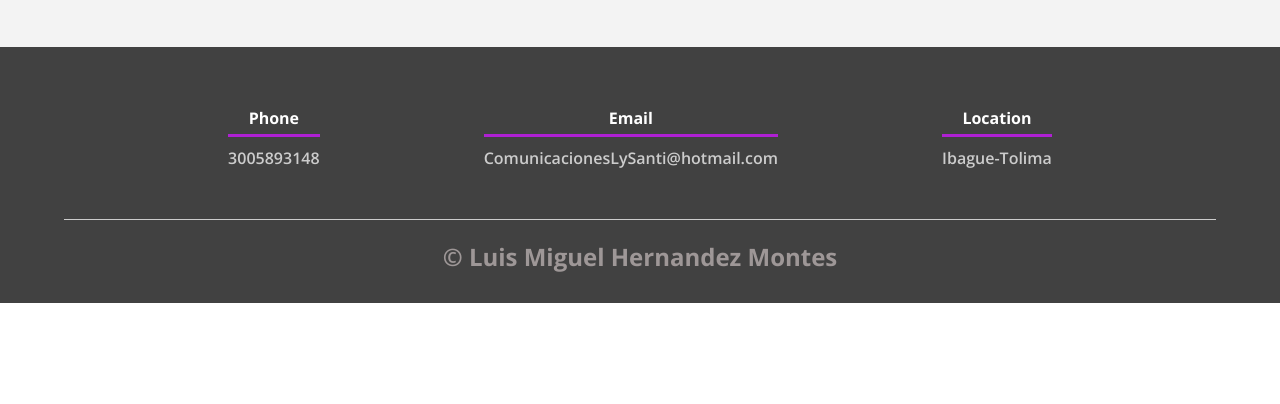
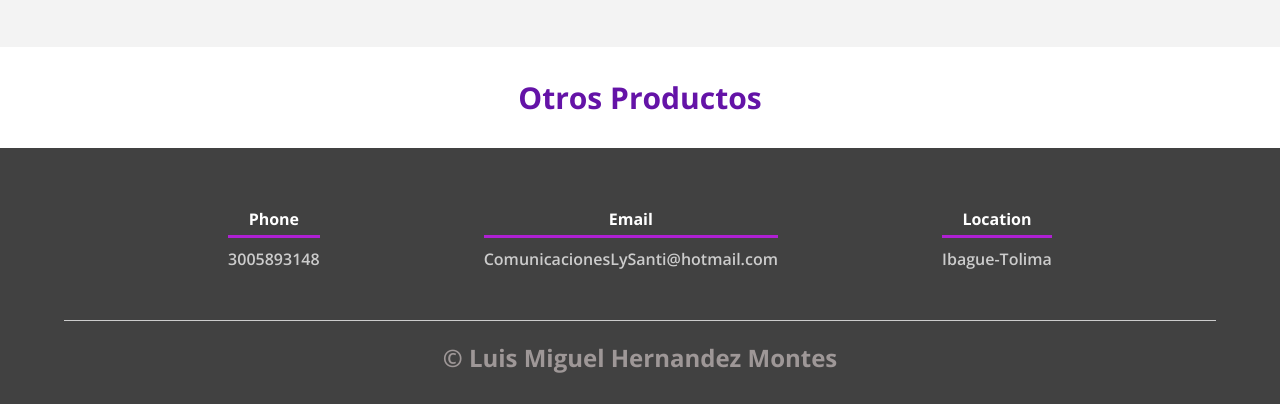
Before and after one commit to santiagogui1909/ComunicacionesLySanti, a website: page src/pages/Mujer.html in a window 1280 px wide. Shown: the part 7128-7532 px from the top of the page. Before the commit the page ends 7431 px from the top, so only its background shows below. Drawn offline with nearby package versions, Linux system fonts and the light colour scheme; files that its build step writes are made by us from their sources; files whose address does not match are found by name.

Commit message:
subo cambios a la rama master

```diff
--- a/src/pages/Mujer.html
+++ b/src/pages/Mujer.html
@@ -124,6 +124,10 @@
     </div>
     <!--------------------------------Perfumes------------------------------------------------------------------------------------->
 
+    <div class="container-otros">
+        <h1 class="titulo-Hombre">Otros Productos</h1>
+        <div id="otros-productos" class="targetas-otros"></div>
+    </div>
 
 <!--------------------------------footer------------------------------------------------------------------------------------->
     <footer>
```
